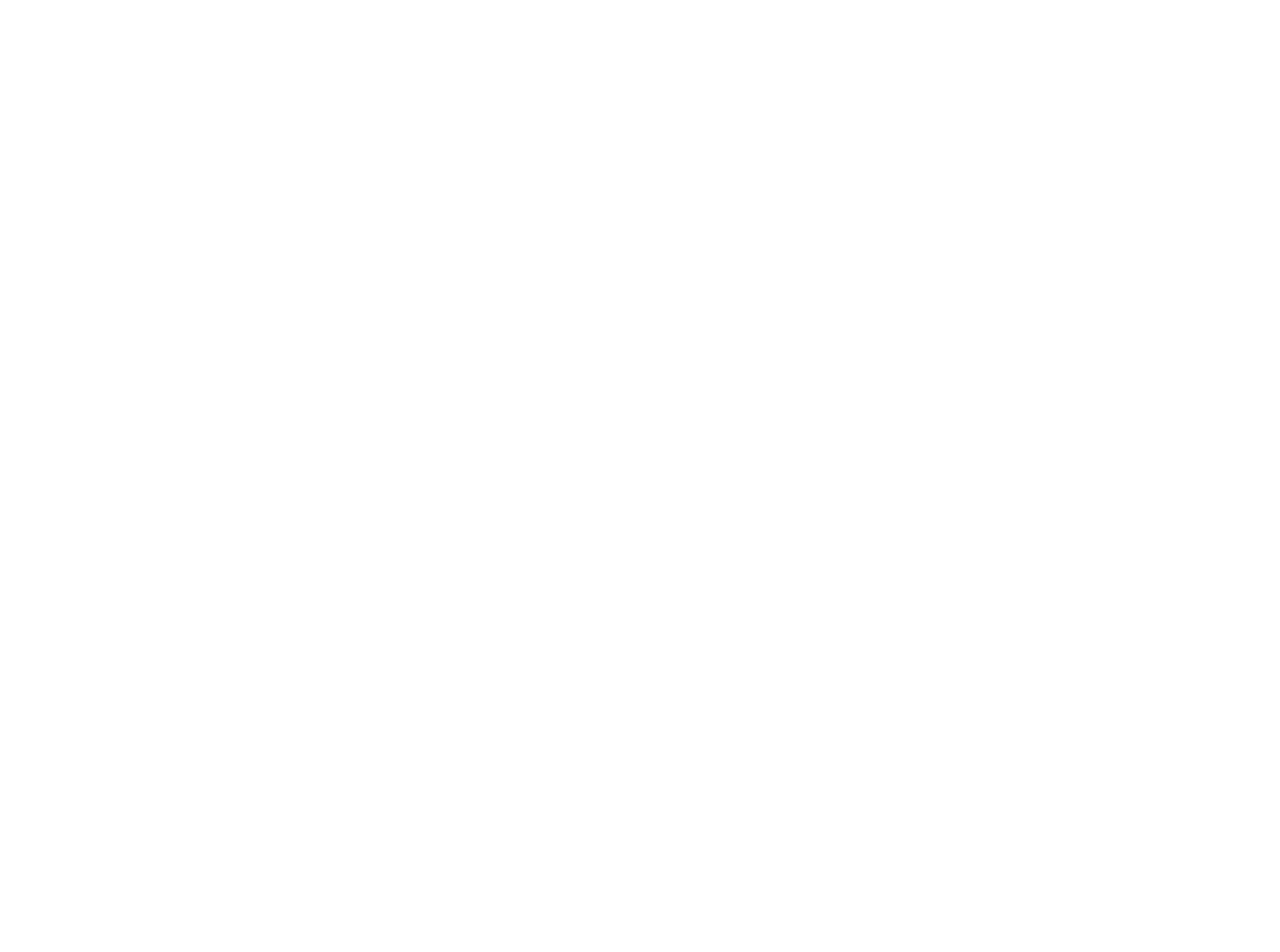
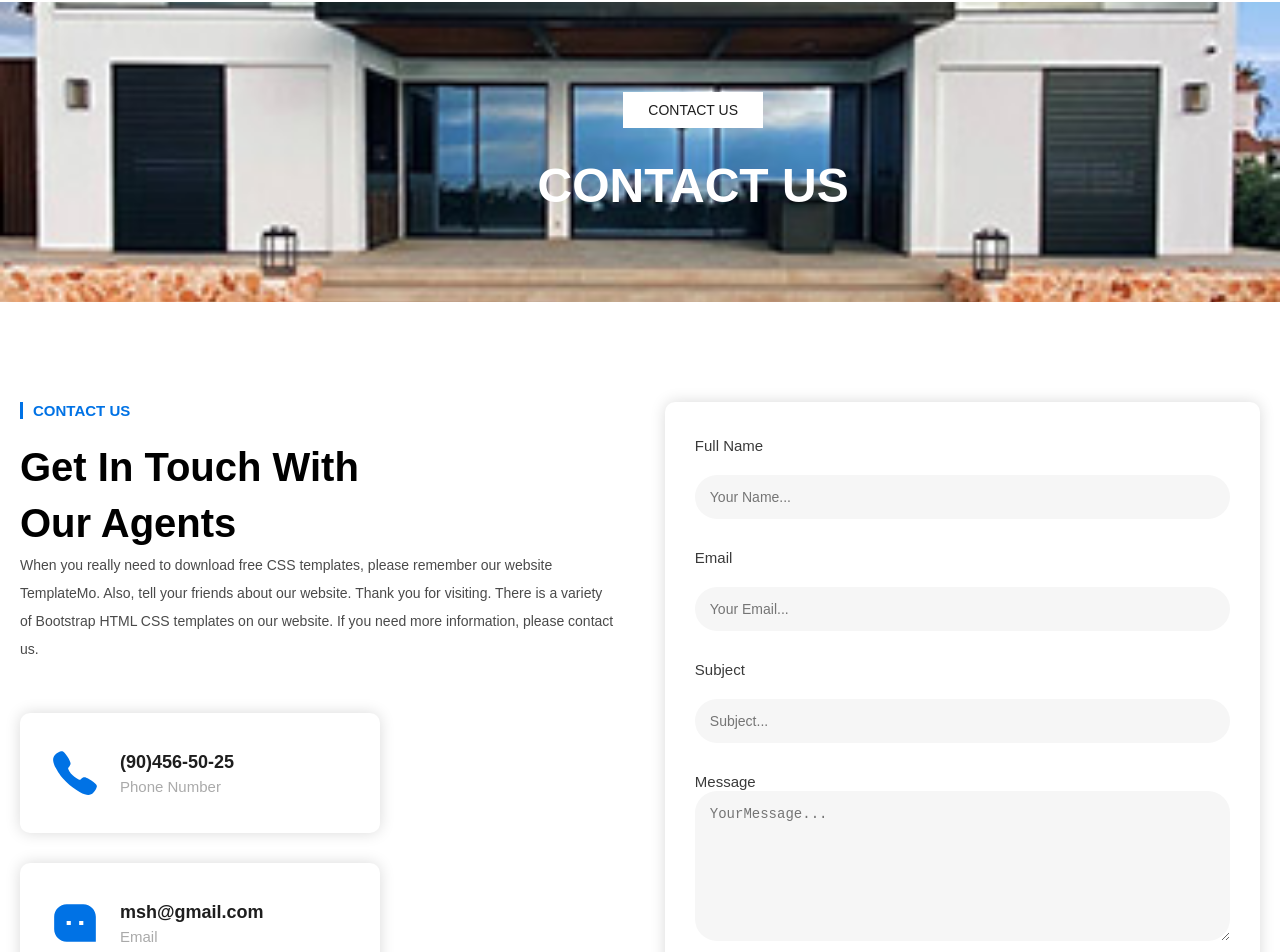
Before and after one commit to muhammadali0666/bloguz-sample, a React (Vite) app: page /contact in a window 1280 px wide. Before the commit this address had no page. Shown: the part 191-1143 px from the top of the page. Before the commit the page ends 800 px from the top, so only its background shows below. Built offline with nearby package versions, Linux system fonts and the light colour scheme; the HTML template or start-up script is replaced by a standard one.

Commit message:
added contact page

```diff
--- /dev/null
+++ b/src/components/contactHero/contact.css
@@ -0,0 +1,36 @@
+.contact-hero {
+  background-image: url(../../assets/img/property-03.jpg);
+  background-size: cover;
+  background-repeat: no-repeat;
+  background-position: center center;
+  position: relative;
+}
+.contact-hero-inner {
+  padding: 150px 0;
+  text-align: center;
+}
+.contact-hero-btn {
+  background-color: #fff;
+  color: #1e1e1e;
+  font-size: 14px;
+  font-weight: 500;
+  text-transform: uppercase;
+  padding: 10px 25px;
+  display: inline-block;
+  margin-bottom: 30px;
+  text-align: center;
+}
+.contact-hero-title {
+  font-size: 48px;
+    font-weight: 900;
+    text-transform: uppercase;
+    color: #fff;
+    text-align: center;
+}
+
+.contact-hero-box {
+  position: absolute;
+  top: 30%;
+  left: 42%;
+  z-index: 5;
+}
--- /dev/null
+++ b/src/components/contactHero/index.jsx
@@ -0,0 +1,20 @@
+import "./contact.css"
+
+export const ContactHero = () => {
+  return (
+    <section className="contact-hero">
+      <div className="container">
+        <div className="contact-hero-inner">
+         <div className="contact-hero-box">
+         <button className="contact-hero-btn">
+            Contact us
+          </button>
+          <h2 className="contact-hero-title">
+          CONTACT US
+          </h2>
+         </div>
+        </div>
+      </div>
+    </section>
+  )
+}
--- /dev/null
+++ b/src/components/contactMain/contact.css
@@ -0,0 +1,110 @@
+.contact-main-inner {
+  padding-top: 100px;
+  padding-bottom: 100px;
+  display: flex;
+  justify-content: space-between;
+}
+.contact-main-left {
+  width: 48%;
+}
+.contact-main-mini-p {
+  color: #0072E5;
+  font-size: 15px;
+  text-transform: uppercase;
+  font-weight: 900;
+  border-left: 3px solid #0072E5;
+  padding-left: 10px;
+}
+.contact-main-title {
+  font-size: 40px;
+  font-weight: 900;
+  text-transform: capitalize;
+  margin-top: 20px;
+  line-height: 56px;
+  max-width: 70%;
+}
+.contact-left-p {
+  font-size: 14px;
+  line-height: 28px;
+  color: #4a4a4a;
+  margin-bottom: 50px;
+}
+.contact-main-card {
+  border-radius: 10px;
+  box-shadow: 0px 0px 15px rgba(0, 0, 0, 0.15);
+  padding: 35px 30px;
+  background-color: #fff;
+  display: inline-block;
+  min-width: 360px;
+margin-bottom: 30px;
+display: flex;
+align-items: center;
+max-width: 60%;
+}
+.contact-icon {
+  font-size: 50px;
+  margin-right: 20px;
+  color: #0072E5;
+}
+.contact-main-card-title {
+  color: #1e1e1e;
+    margin-top: 0px;
+    margin-bottom: 0px;
+    font-weight: 900;
+    font-size: 18px;
+}
+.contact-main-card-text {
+  font-size: 15px;
+  color: #aaaaaa;
+  font-weight: 400;
+  margin-top: 5px;
+}
+.contact-main-right {
+  width: 48%;
+  border-radius: 10px;
+  box-shadow: 0px 0px 15px rgba(0, 0, 0, 0.15);
+  padding: 35px 30px;
+  background-color: #fff;
+}
+.contact-btn {
+  background-color: #0072E5;
+  height: 44px;
+  border-radius: 22px;
+  padding: 0px 20px;
+  color: #fff;
+  border: 2px solid #0072E5;
+  font-size: 15px;
+  font-weight: 500;
+  transition: all .5s;
+}
+.contact-btn:hover {
+  background-color: #ffffff;
+  color: #0072E5;
+}
+label {
+  font-size: 15px;
+  color: #3a3a3a;
+  margin-bottom: 25px;
+}
+input {
+  width: 100%;
+  height: 44px;
+  border-radius: 22px;
+  background-color: #f6f6f6;
+  border: none;
+  margin-bottom: 30px;
+  font-size: 14px;
+  padding: 0px 15px;
+margin-top: 20px;
+}
+textarea {
+  width: 100%;
+  height: 150px;
+  max-height: 180px;
+  border-radius: 22px;
+  background-color: #f6f6f6;
+  border: none;
+  margin-bottom: 40px;
+  font-size: 14px;
+  padding: 15px 15px;
+}
--- /dev/null
+++ b/src/components/contactMain/index.jsx
@@ -0,0 +1,89 @@
+import "./contact.css";
+import { RiMessage3Fill } from "react-icons/ri";
+import { IoCall } from "react-icons/io5";
+
+export const ContactMain = () => {
+  return (
+    <section className="contact-main">
+      <div className="container">
+        <div className="contact-main-inner">
+          <div className="contact-main-left">
+            <div className="contact-main-mini">
+              <p className="contact-main-mini-p">contact us</p>
+              <h3 className="contact-main-title">
+                Get In Touch With Our Agents
+              </h3>
+            </div>
+            <p className="contact-left-p">
+              When you really need to download free CSS templates, please
+              remember our website TemplateMo. Also, tell your friends about our
+              website. Thank you for visiting. There is a variety of Bootstrap
+              HTML CSS templates on our website. If you need more information,
+              please contact us.
+            </p>
+            <div className="contact-main-card">
+              <IoCall className="contact-icon" />
+              <div className="contact-main-card-box">
+                <h4 className="contact-main-card-title">(90)456-50-25</h4>
+                <p className="contact-main-card-text">Phone Number</p>
+              </div>
+            </div>
+            <div className="contact-main-card">
+              <RiMessage3Fill className="contact-icon" />
+              <div className="contact-main-card-box">
+                <h4 className="contact-main-card-title">msh@gmail.com</h4>
+                <p className="contact-main-card-text">Email</p>
+              </div>
+            </div>
+          </div>
+          <div className="contact-main-right">
+            <form className="contact-form">
+              <fieldset>
+                <label for="name">Full Name</label>
+                <input
+                  type="text"
+                  name="name"
+                  id="name"
+                  placeholder="Your Name..."
+                  autocomplete="on"
+                  required
+                />
+              </fieldset>
+              <fieldset>
+                <label for="email">Email</label>
+                <input
+                  type="email"
+                  name="email"
+                  id="email"
+                  placeholder="Your Email..."
+                  autocomplete="on"
+                  required
+                />
+              </fieldset>
+              <fieldset>
+                <label for="subject">Subject</label>
+                <input
+                  type="text"
+                  name="subject"
+                  id="subject"
+                  placeholder="Subject..."
+                  autocomplete="on"
+                  required
+                />
+              </fieldset>
+              <fieldset>
+                <label for="message">Message</label>
+                <textarea
+                  placeholder="YourMessage..."
+                  cols="30"
+                  rows="10"
+                ></textarea>
+              </fieldset>
+              <button className="contact-btn">Send Message</button>
+            </form>
+          </div>
+        </div>
+      </div>
+    </section>
+  );
+};
--- a/src/components/header/index.jsx
+++ b/src/components/header/index.jsx
@@ -43,7 +43,7 @@ export const Header = () => {
                 </li>
               </ul>
             </nav>
-            <button className="header-btn"><IoMdContact style={{fontSize: "20px", marginRight: "10px"}}/> Contact</button>
+            <NavLink to={'/contact'} className="header-btn"><IoMdContact style={{fontSize: "20px", marginRight: "10px"}}/> Contact</NavLink>
           </div>
         </div>
       </div>
--- /dev/null
+++ b/src/pages/contact/index.jsx
@@ -0,0 +1,23 @@
+import { ContactHero } from "../../components/contactHero";
+import { ContactMain } from "../../components/contactMain";
+import { Layouts } from "../../components/layouts";
+
+export const Contact = () => {
+  return (
+    <Layouts>
+      <ContactHero />
+      <ContactMain />
+      <div className="container">
+        <iframe
+          src="https://www.google.com/maps/embed?pb=!1m18!1m12!1m3!1d4047.678957084284!2d66.97335241238619!3d39.65519737145364!2m3!1f0!2f0!3f0!3m2!1i1024!2i768!4f13.1!3m3!1m2!1s0x3f4d18b7c2e59337%3A0x532c8e039ecc92af!2sRegistan%20Square!5e1!3m2!1sen!2s!4v1706612491565!5m2!1sen!2s"
+          width="600"
+          height="450"
+          style={{border:"0px", borderRadius: "16px", width: "100%", height: "50vh"}}
+          allowfullscreen=""
+          loading="lazy"
+          referrerpolicy="no-referrer-when-downgrade"
+        ></iframe>
+      </div>
+    </Layouts>
+  );
+};
--- a/src/router/index.jsx
+++ b/src/router/index.jsx
@@ -2,12 +2,14 @@ import React from 'react'
 import { Route, Routes } from 'react-router-dom'
 import { Home } from '../pages/home'
 import { About } from '../pages/about'
+import { Contact } from '../pages/contact'
 
 export const RouteWrapper = () => {
   return (
     <Routes>
       <Route path='/' element={<Home/>}/>
       <Route path='/about' element={<About/>}/>
+      <Route path='/contact' element={<Contact/>}/>
     </Routes>
   )
 }
```
